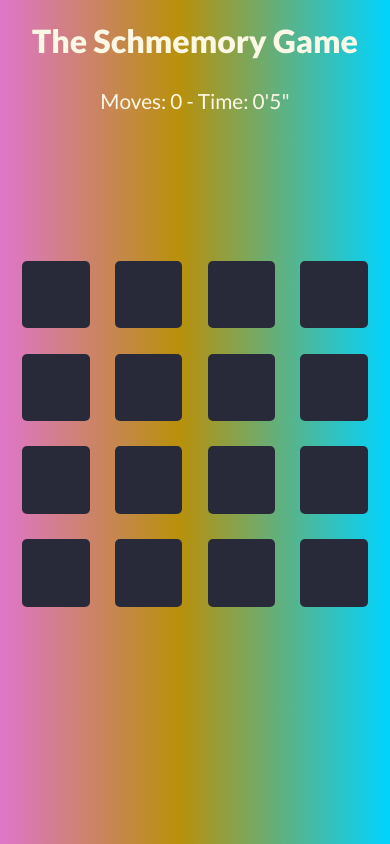
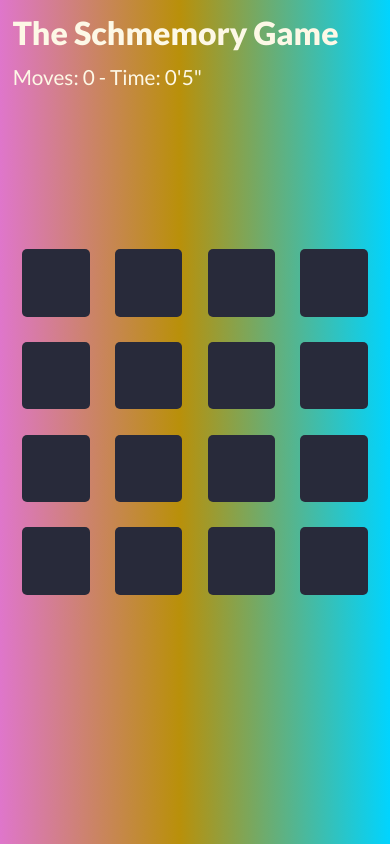
Before and after one commit to jvastos/schmemory, a website with bundled scripts: page index.html in a window 390 px wide. Built offline with nearby package versions, Linux system fonts and the light colour scheme.

Commit message:
minor responsivness changes

```diff
--- a/styles/styles.scss
+++ b/styles/styles.scss
@@ -17,12 +17,14 @@ body {
     border: 0px;
     background: rgb(223,118,203);
     background: linear-gradient(90deg, rgba(223,118,203,1) 0%, rgba(185,144,10,1) 46%, rgba(0,212,255,1) 100%);
+    box-sizing: border-box;
+    overflow: hidden;
 }
 
 h1, h4{
-    text-align: center;
     font-family: $main-font;
     color: $white-pop;
+    margin: 1.5vmax 0 0 1.5vmax;
 }
 
 h1 {
@@ -39,18 +41,13 @@ h4 {
     display: flex;
     justify-content: center;
     align-items: center;
+    flex-direction: column;
 }
 
 #cards {
     display: grid;
     grid-template-columns: auto auto auto auto;
     gap: 3vmax;
-    position: absolute;
-    left: 50%;
-    top: 50%;
-    transform: translate(-50%,-50%);
-    margin-top: 2vmax;
-    margin-top: 3vw;
 }
 
 .card {
@@ -118,7 +115,6 @@ h4 {
     color: $dark-grey;
     font-family: $main-font;
     margin: 6vw;
-    box-sizing: border-box;
 }
 
 @keyframes fadeIn {
```
Also changed, not shown: styles/styles.css.
